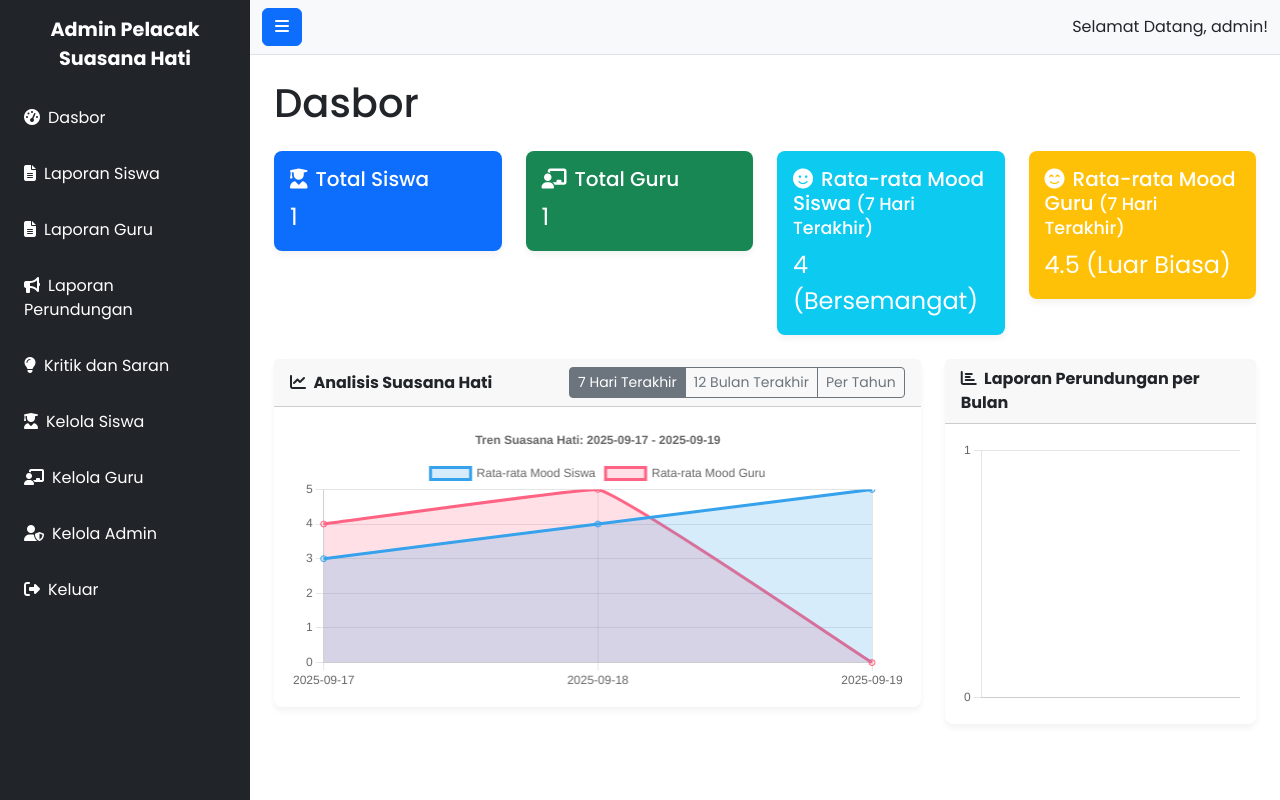
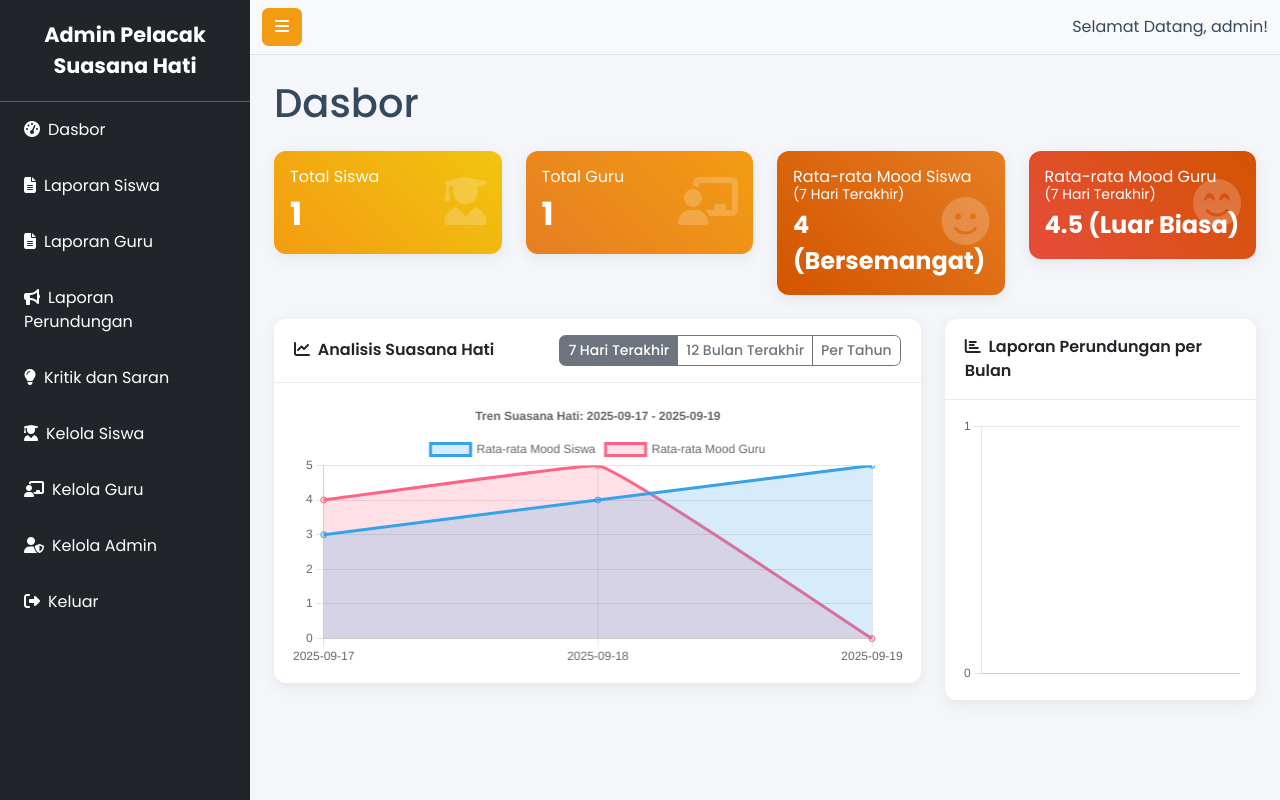
Before and after one commit to mughie77/monitor-mood, a PHP site: page /mood-tracker/admin/index.php in a window 1280 px wide. Run offline with PHP 8.4, Linux system fonts and the light colour scheme; a user stored in the database is signed in; data comes from the database, SQL or seed files in the repository; data that the repository does not hold is empty.

Commit message:
Feat: Overhaul UI with a card-based design and new color scheme.
This commit implements a major visual redesign of the entire application based on user feedback. The new design is inspired by a reference image and features a modern, card-based layout with a dominant orange and yellow color palette.

-   **New Color Palette:** CSS variables for an orange and yellow theme have been defined and applied globally.
-   **Admin Dashboard Redesign:** The sidebar, summary cards, and chart containers have been restyled for a more modern, cohesive look.
-   **Student Dashboard Redesign:** The dashboard now uses a grid of action cards for a better user experience.
-   **UI Consistency:** All other pages, including login, forms, and reports, have been updated to use the new styles.

```diff
--- a/admin/assets/css/admin_style.css
+++ b/admin/assets/css/admin_style.css
@@ -1,6 +1,18 @@
+:root {
+    --primary-color: #F39C12; /* Orange */
+    --secondary-color: #F1C40F; /* Yellow */
+    --sidebar-bg: #2c3e50; /* Dark Blue/Grey */
+    --background-color: #f4f6f9; /* Light Grey */
+    --text-color: #34495e;
+    --card-bg: #ffffff;
+    --card-shadow: 0 4px 15px rgba(0,0,0,0.07);
+}
+
 body {
     font-family: 'Poppins', sans-serif;
-    overflow-x: hidden; /* Prevent horizontal scroll */
+    overflow-x: hidden;
+    background-color: var(--background-color);
+    color: var(--text-color);
 }
 
 #wrapper {
@@ -11,24 +23,33 @@ body {
 #sidebar-wrapper {
     min-height: 100vh;
     width: 250px;
-    background-color: #343a40; /* Dark background */
+    background-color: var(--sidebar-bg);
     transition: margin .25s ease-out;
 }
 
 #sidebar-wrapper .sidebar-heading {
-    padding: 1rem;
-    font-size: 1.2rem;
-    font-weight: bold;
+    padding: 1.2rem 1rem;
+    font-size: 1.3rem;
+    font-weight: 700;
     text-align: center;
+    color: var(--secondary-color);
+    border-bottom: 1px solid #4a627a;
 }
 
 #sidebar-wrapper .list-group-item {
     border: none;
     padding: 1rem 1.5rem;
+    color: #bdc3c7; /* Lighter text for contrast */
+    background-color: var(--sidebar-bg);
+    transition: background-color 0.2s, color 0.2s;
 }
 
-#sidebar-wrapper .list-group-item:hover {
-    background-color: #495057;
+#sidebar-wrapper .list-group-item:hover,
+#sidebar-wrapper .list-group-item.active {
+    background-color: var(--primary-color);
+    color: #ffffff;
+    border-left: 5px solid var(--secondary-color);
+    padding-left: calc(1.5rem - 5px);
 }
 
 #page-content-wrapper {
@@ -57,13 +78,74 @@ body {
     }
 }
 
-/* Simple card styling for dashboard widgets */
-.card-header {
-    font-weight: bold;
+/* General Card Styling */
+.card {
+    border: none;
+    border-radius: .75rem;
+    box-shadow: var(--card-shadow);
+    background-color: var(--card-bg);
 }
 
-.card {
-    border: none;
-    border-radius: .5rem;
-    box-shadow: 0 4px 6px rgba(0,0,0,.05);
+.card-header {
+    font-weight: 600;
+    background-color: transparent;
+    border-bottom: 1px solid #e9ecef;
+    padding: 1rem 1.25rem;
 }
+
+/* Summary Card Specifics */
+.summary-card {
+    color: #fff;
+    border-radius: .75rem;
+    overflow: hidden;
+    position: relative;
+    transition: transform 0.3s ease;
+}
+
+.summary-card:hover {
+    transform: translateY(-5px);
+}
+
+.summary-card .card-title {
+    font-size: 1rem;
+    font-weight: 400;
+    margin-bottom: 0.25rem;
+}
+
+.summary-card .card-icon {
+    font-size: 3rem;
+    opacity: 0.2;
+    position: absolute;
+    right: 15px;
+    top: 50%;
+    transform: translateY(-50%);
+}
+
+.summary-card-1 { background: linear-gradient(45deg, #f39c12, #f1c40f); }
+.summary-card-2 { background: linear-gradient(45deg, #e67e22, #f39c12); }
+.summary-card-3 { background: linear-gradient(45deg, #d35400, #e67e22); }
+.summary-card-4 { background: linear-gradient(45deg, #e74c3c, #d35400); }
+
+/* Button Overrides */
+.btn-primary {
+    background-color: var(--primary-color);
+    border-color: var(--primary-color);
+}
+.btn-primary:hover {
+    background-color: #e67e22; /* Darker orange */
+    border-color: #e67e22;
+}
+
+.btn-success {
+    background-color: #27ae60; /* Green */
+    border-color: #27ae60;
+}
+.btn-danger {
+    background-color: #c0392b; /* Red */
+    border-color: #c0392b;
+}
+
+.btn {
+    border-radius: .4rem;
+    font-weight: 500;
+}
--- a/admin/index.php
+++ b/admin/index.php
@@ -6,35 +6,55 @@ require_once 'templates/header.php';
 <h1 class="mb-4">Dasbor</h1>
 
 <div class="row">
-    <div class="col-md-6 col-lg-3 mb-4">
-        <div class="card text-white bg-primary">
+    <div class="col-lg-3 col-md-6 mb-4">
+        <div class="card summary-card summary-card-1">
             <div class="card-body">
-                <h5 class="card-title"><i class="fas fa-user-graduate me-2"></i>Total Siswa</h5>
-                <p class="card-text fs-4" id="total-students">--</p>
+                <div class="d-flex justify-content-between">
+                    <div>
+                        <h5 class="card-title">Total Siswa</h5>
+                        <p class="card-text fs-2 fw-bold" id="total-students">--</p>
+                    </div>
+                    <div class="card-icon"><i class="fas fa-user-graduate"></i></div>
+                </div>
             </div>
         </div>
     </div>
-    <div class="col-md-6 col-lg-3 mb-4">
-        <div class="card text-white bg-success">
+    <div class="col-lg-3 col-md-6 mb-4">
+        <div class="card summary-card summary-card-2">
             <div class="card-body">
-                <h5 class="card-title"><i class="fas fa-chalkboard-teacher me-2"></i>Total Guru</h5>
-                <p class="card-text fs-4" id="total-teachers">--</p>
+                 <div class="d-flex justify-content-between">
+                    <div>
+                        <h5 class="card-title">Total Guru</h5>
+                        <p class="card-text fs-2 fw-bold" id="total-teachers">--</p>
+                    </div>
+                    <div class="card-icon"><i class="fas fa-chalkboard-teacher"></i></div>
+                </div>
             </div>
         </div>
     </div>
-    <div class="col-md-6 col-lg-3 mb-4">
-        <div class="card text-white bg-info">
+    <div class="col-lg-3 col-md-6 mb-4">
+        <div class="card summary-card summary-card-3">
             <div class="card-body">
-                <h5 class="card-title"><i class="fas fa-smile me-2"></i>Rata-rata Mood Siswa <span class="period-text small"></span></h5>
-                <p class="card-text fs-4" id="avg-student-mood">--</p>
+                 <div class="d-flex justify-content-between">
+                    <div>
+                        <h5 class="card-title">Rata-rata Mood Siswa <span class="period-text d-block small fw-normal"></span></h5>
+                        <p class="card-text fs-4 fw-bold" id="avg-student-mood">--</p>
+                    </div>
+                    <div class="card-icon"><i class="fas fa-smile"></i></div>
+                </div>
             </div>
         </div>
     </div>
-    <div class="col-md-6 col-lg-3 mb-4">
-        <div class="card text-white bg-warning">
+    <div class="col-lg-3 col-md-6 mb-4">
+        <div class="card summary-card summary-card-4">
             <div class="card-body">
-                <h5 class="card-title"><i class="fas fa-smile-beam me-2"></i>Rata-rata Mood Guru <span class="period-text small"></span></h5>
-                <p class="card-text fs-4" id="avg-teacher-mood">--</p>
+                 <div class="d-flex justify-content-between">
+                    <div>
+                        <h5 class="card-title">Rata-rata Mood Guru <span class="period-text d-block small fw-normal"></span></h5>
+                        <p class="card-text fs-4 fw-bold" id="avg-teacher-mood">--</p>
+                    </div>
+                    <div class="card-icon"><i class="fas fa-smile-beam"></i></div>
+                </div>
             </div>
         </div>
     </div>
```
Also changed, not shown: assets/css/style.css (+58 -26 lines), dashboard.php (+32 -34 lines), login.php (+7 -0 lines).
